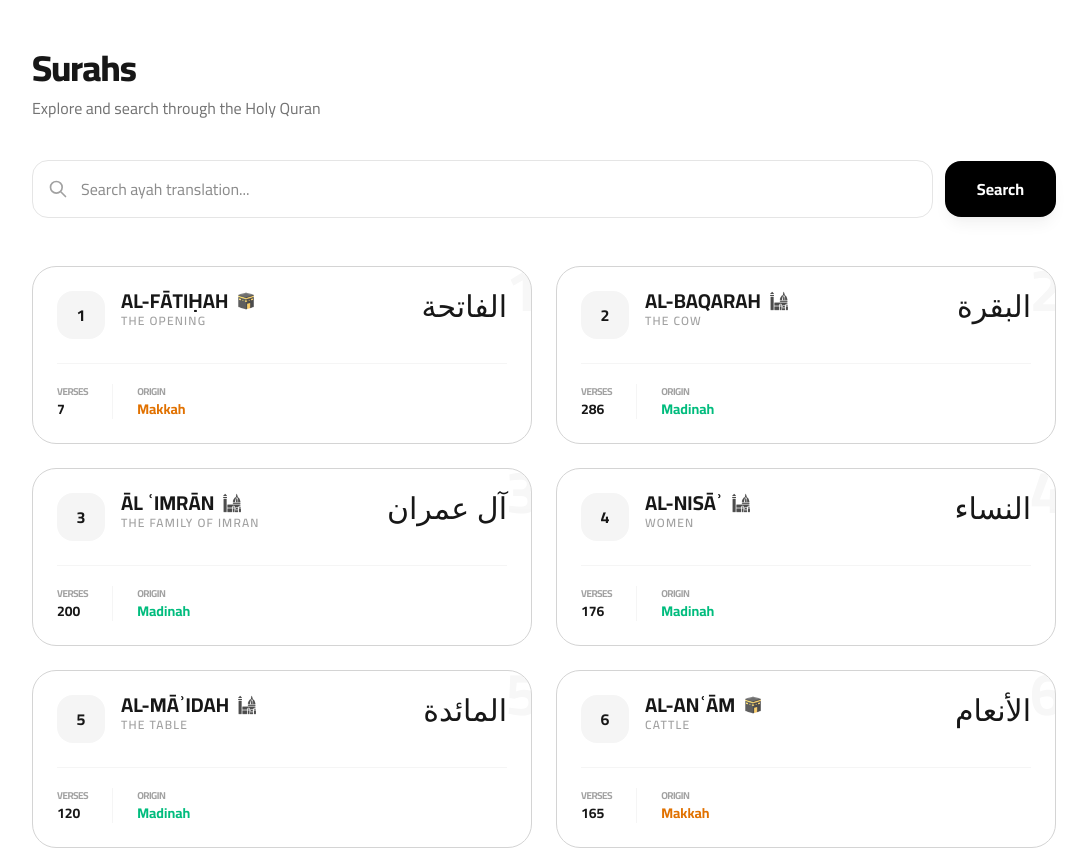
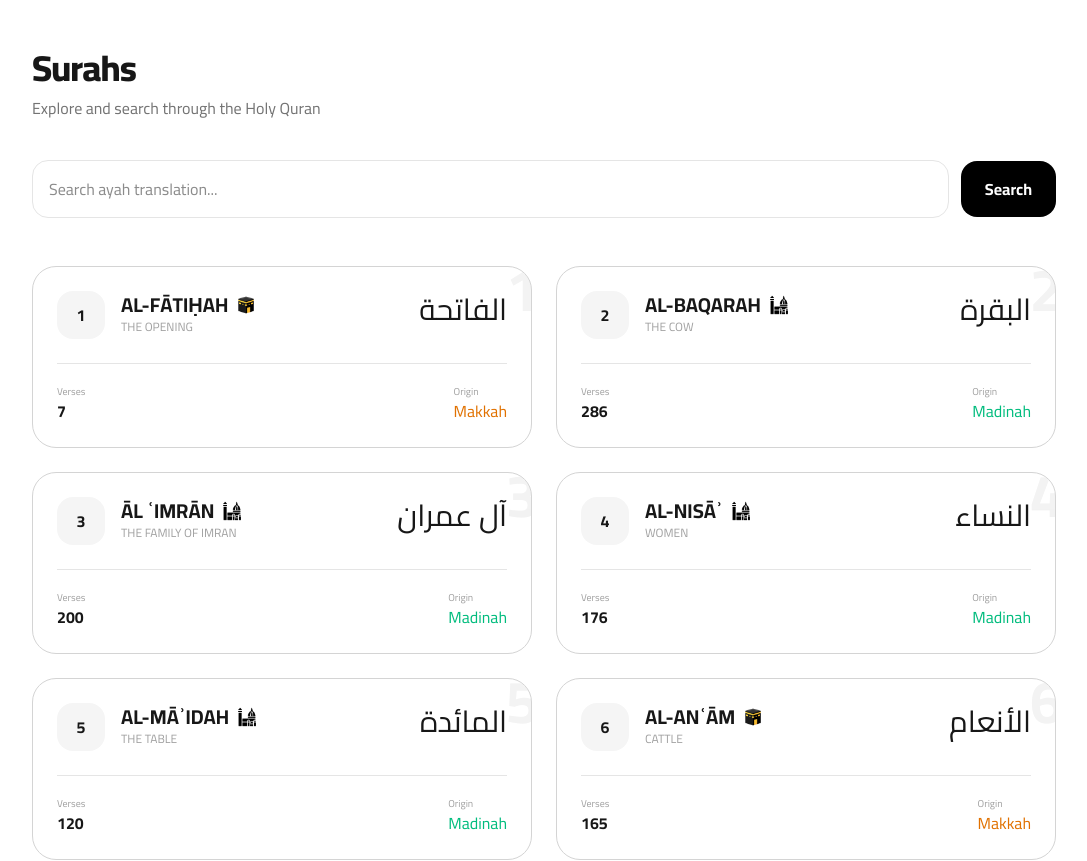
Before and after one commit to fahimS19/quranly, a Next.js app: page /surahs in a window 1280 px wide. Shown: the top 861 px of the page, without its empty margins (96-1183 px from the left). Built offline with nearby package versions, Linux system fonts and the light colour scheme.

Commit message:
scroll issue fixed

```diff
--- a/app/components/SearchClient.tsx
+++ b/app/components/SearchClient.tsx
@@ -6,20 +6,26 @@ import Link from "next/link";
 
 export default function SearchClient() {
   const params = useSearchParams();
-  const query = (params.get("q") || "").toLowerCase();
+  const query = (params.get("q") || "").toLowerCase().trim();
 
   const surahs = Object.values(data.chapters);
 
-  const results = surahs.flatMap((surah: any) =>
-    Object.values(surah.verses)
-      .filter((v: any) => v.translation_eng.toLowerCase().includes(query))
-      .map((v: any) => ({
-        surahId: surah.id,
-        surahName: surah.surah_name,
-        ayah: v.id,
-        text: v.translation_eng,
-      })),
-  );
+  const results = surahs
+    .flatMap((surah: any) =>
+      Object.values(surah.verses).map((v: any, i: number) => {
+        const text = v.translation_eng.toLowerCase();
+
+        if (!query || !text.includes(query)) return null;
+
+        return {
+          surahId: surah.id,
+          surahName: surah.surah_name,
+          ayah: i + 1, // ✅ IMPORTANT FIX
+          text: v.translation_eng,
+        };
+      }),
+    )
+    .filter(Boolean);
 
   return (
     <main className="min-h-screen bg-white dark:bg-neutral-950 px-4 py-10">
--- a/app/surahs/page.tsx
+++ b/app/surahs/page.tsx
@@ -4,6 +4,7 @@ import { useState } from "react";
 import data from "@/app/data/quran.json";
 import { useRouter } from "next/navigation";
 import Link from "next/link";
+
 export default function SurahsPage() {
   const [query, setQuery] = useState("");
   const router = useRouter();
@@ -11,14 +12,15 @@ export default function SurahsPage() {
   const surahs = Object.values(data.chapters);
 
   const handleSearch = () => {
-    if (!query.trim()) return;
-    router.push(`/search?q=${encodeURIComponent(query)}`);
+    const q = query.trim();
+    if (!q) return;
+    router.push(`/search?q=${encodeURIComponent(q)}`);
   };
 
   return (
     <main className="min-h-screen bg-white dark:bg-neutral-950 px-4 py-12">
       <div className="max-w-5xl mx-auto">
-        {/* Title Section */}
+        {/* HEADER */}
         <div className="mb-10">
           <h1 className="text-4xl font-extrabold text-neutral-900 dark:text-white tracking-tight">
             Surahs
@@ -28,144 +30,95 @@ export default function SurahsPage() {
           </p>
         </div>
 
-        {/* Modern Search Bar */}
-        <div className="relative flex items-center gap-3 mb-12 group">
-          <div className="relative flex-1">
+        {/* SEARCH */}
+        <div className="flex items-center gap-3 mb-12">
           <input
             type="text"
             placeholder="Search ayah translation..."
             value={query}
             onChange={(e) => setQuery(e.target.value)}
             onKeyDown={(e) => e.key === "Enter" && handleSearch()}
-              className="w-full p-4 pl-12 rounded-2xl border border-neutral-200 dark:border-neutral-800 bg-white dark:bg-neutral-900 text-neutral-900 dark:text-white outline-none focus:ring-2 focus:ring-black dark:focus:ring-white/20 transition-all"
+            className="flex-1 p-4 rounded-2xl border border-neutral-200 dark:border-neutral-800 bg-white dark:bg-neutral-900 text-neutral-900 dark:text-white"
           />
-            {/* Search Icon */}
-            <svg
-              className="absolute left-4 top-1/2 -translate-y-1/2 w-5 h-5 text-neutral-400"
-              fill="none"
-              stroke="currentColor"
-              viewBox="0 0 24 24"
-            >
-              <path
-                strokeLinecap="round"
-                strokeLinejoin="round"
-                strokeWidth="2"
-                d="M21 21l-6-6m2-5a7 7 0 11-14 0 7 7 0 0114 0z"
-              />
-            </svg>
-          </div>
+
           <button
             onClick={handleSearch}
-            className="px-8 py-4 rounded-2xl bg-black text-white dark:bg-white dark:text-black font-bold hover:opacity-90
-            transition-opacity shadow-lg shadow-black/5"
+            className="px-6 py-4 rounded-2xl bg-black text-white dark:bg-white dark:text-black font-bold"
           >
             Search
           </button>
         </div>
 
-        {/* Surah Cards Grid */}
+        {/* GRID */}
         <div className="grid grid-cols-1 sm:grid-cols-2 gap-6">
           {surahs.map((s: any) => (
             <Link
               key={s.id}
               href={`/surah/${s.id}`}
-              className="group relative overflow-hidden p-6 rounded-3xl border border-neutral-300 dark:border-neutral-700 bg-white
-              dark:bg-neutral-900/50 hover:bg-neutral-50 dark:hover:bg-neutral-800/80 transition-all duration-300 hover:shadow-xl
-              hover:shadow-black/[0.05] dark:hover:shadow-white/[0.02] hover:border-neutral-400 dark:hover:border-neutral-500"
+              className="group relative overflow-hidden p-6 rounded-3xl border border-neutral-300 dark:border-neutral-700 bg-white dark:bg-neutral-900/50"
             >
-              {/* Decorative ID Background */}
-              <span
-                className="absolute -top-2 -right-2 text-6xl font-bold opacity-[0.03] dark:opacity-[0.05] pointer-events-none
-                group-hover:scale-110 transition-transform duration-500"
-              >
+              {/* ID BG */}
+              <span className="absolute -top-2 -right-2 text-6xl font-bold opacity-5 pointer-events-none">
                 {s.id}
               </span>
 
               <div className="relative z-10">
-                {/* Header: ID, Names, City Icon, and Arabic */}
+                {/* TOP */}
                 <div className="flex justify-between items-start mb-6">
                   <div className="flex gap-4">
-                    {/* ID Badge */}
-                    <div
-                      className="flex-shrink-0 flex items-center justify-center w-12 h-12 rounded-2xl bg-neutral-100
-                      dark:bg-neutral-800 group-hover:bg-black group-hover:text-white dark:group-hover:bg-white
-                      dark:group-hover:text-black transition-colors duration-300 text-base font-bold"
-                    >
+                    {/* ID */}
+                    <div className="w-12 h-12 flex items-center justify-center rounded-2xl bg-neutral-100 dark:bg-neutral-800 font-bold">
                       {s.id}
                     </div>
 
                     <div>
-                      <div className="flex items-center gap-2 mb-0.5">
-                        <h2 className="text-xl font-bold text-neutral-900 dark:text-white leading-none">
+                      <h2 className="text-xl font-bold text-neutral-900 dark:text-white flex items-center gap-2">
                         {s.surah_name}
-                        </h2>
+
                         <img
                           src={
                             s.type === "meccan" ? "/makkah.png" : "/madinah.png"
                           }
-                          alt={s.type}
-                          className="w-5 h-5 object-contain opacity-70 group-hover:opacity-100 transition-opacity"
+                          className="w-5 h-5"
+                          alt=""
                         />
-                      </div>
-                      <p className="text-xs font-semibold uppercase tracking-widest text-neutral-400">
+                      </h2>
+
+                      <p className="text-xs text-neutral-400 uppercase">
                         {s.translation}
                       </p>
                     </div>
                   </div>
 
-                  {/* Arabic Name - Restored & Styled */}
+                  {/* ARABIC (FIXED FONT) */}
                   <div className="text-right">
-                    <p className="text-3xl font-serif text-neutral-900 dark:text-neutral-100 leading-none">
+                    <p className="text-3xl text-neutral-900 dark:text-white font-[var(--font-amiri)]">
                       {s.surah_name_ar}
                     </p>
                   </div>
                 </div>
 
-                {/* Divider */}
-                <div className="h-px w-full bg-neutral-100 dark:bg-neutral-800 mb-5" />
+                {/* DIVIDER */}
+                <div className="h-px bg-neutral-200 dark:bg-neutral-800 mb-5" />
 
-                {/* Footer Metadata */}
-                <div className="flex items-center justify-between">
-                  <div className="flex items-center gap-6">
-                    <div className="flex flex-col">
-                      <span className="text-[10px] uppercase font-bold text-neutral-400 tracking-tighter">
-                        Verses
-                      </span>
-                      <span className="text-sm font-bold dark:text-neutral-200">
-                        {s.total_verses}
-                      </span>
+                {/* FOOTER */}
+                <div className="flex justify-between">
+                  <div>
+                    <p className="text-[10px] text-neutral-400">Verses</p>
+                    <p className="font-bold">{s.total_verses}</p>
                   </div>
 
-                    <div className="flex flex-col border-l border-neutral-100 dark:border-neutral-800 pl-6">
-                      <span className="text-[10px] uppercase font-bold text-neutral-400 tracking-tighter">
-                        Origin
-                      </span>
-                      <span
-                        className={`text-sm font-bold ${s.type === "meccan" ? "text-amber-600" : "text-emerald-500"}`}
+                  <div>
+                    <p className="text-[10px] text-neutral-400">Origin</p>
+                    <p
+                      className={
+                        s.type === "meccan"
+                          ? "text-amber-600"
+                          : "text-emerald-500"
+                      }
                     >
                       {s.type === "meccan" ? "Makkah" : "Madinah"}
-                      </span>
-                    </div>
-                  </div>
-
-                  {/* Hover Arrow */}
-                  <div
-                    className="p-2 rounded-full bg-neutral-50 dark:bg-neutral-800 opacity-0 -translate-x-4 group-hover:opacity-100
-                    group-hover:translate-x-0 transition-all duration-300"
-                  >
-                    <svg
-                      className="w-4 h-4 text-neutral-900 dark:text-white"
-                      fill="none"
-                      stroke="currentColor"
-                      viewBox="0 0 24 24"
-                    >
-                      <path
-                        strokeLinecap="round"
-                        strokeLinejoin="round"
-                        strokeWidth="2.5"
-                        d="M14 5l7 7m0 0l-7 7m7-7H3"
-                      />
-                    </svg>
+                    </p>
                   </div>
                 </div>
               </div>
```
Lines whose indentation alone changed are shown as unchanged.
